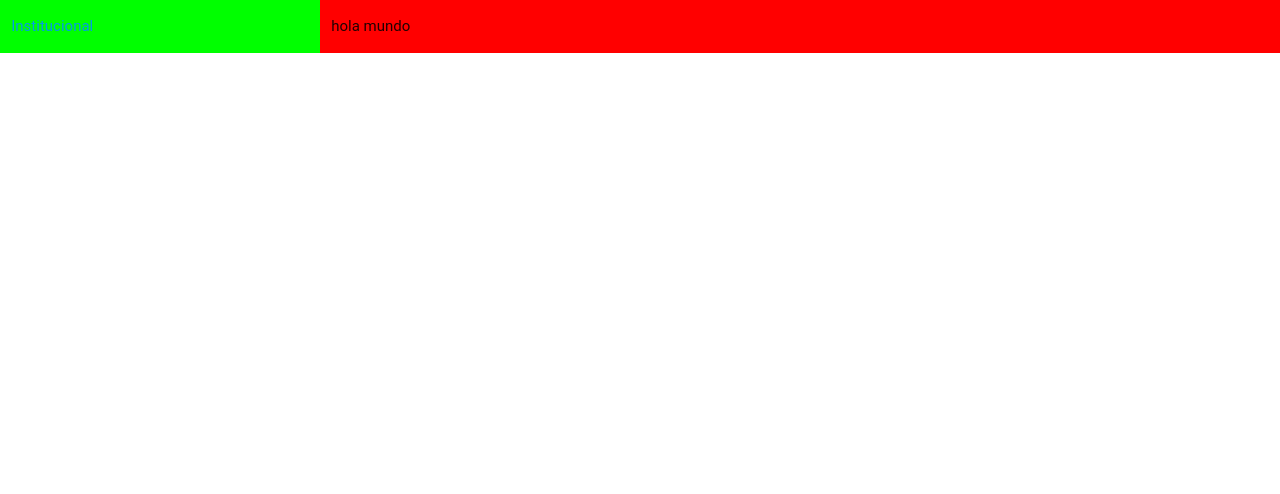
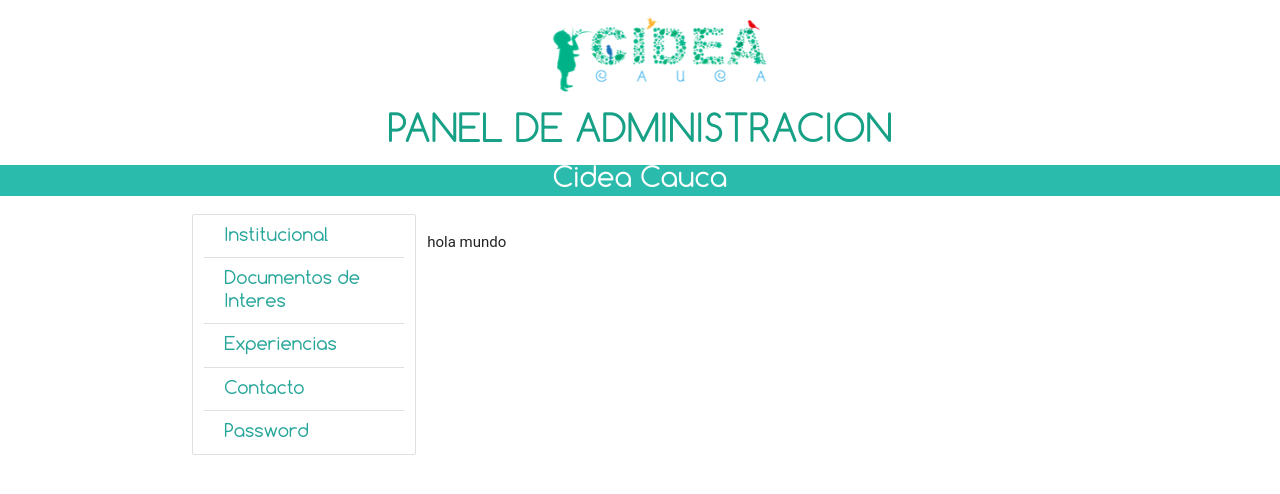
Before and after one commit to pablosanjuan/PHP_cideacauca, a PHP site: page /administrador.html in a window 1280 px wide. Shown: the top 494 px of the page. Run offline with PHP 8.4, Linux system fonts and the light colour scheme; some web fonts are replaced.

Commit message:
panel admon

```diff
--- a/administrador.html
+++ b/administrador.html
@@ -9,14 +9,22 @@
     </head>
 
 <body>
-	<div class="row hide-on-med-and-down">
-	  <div class="col s3" style="background:#00ff00; height: auto;">
-	    	<ul>
-				<li><a href="#!">Institucional</a></li>
-				<li><a href="#!"></a></li>
-	    	</ul>
+  <div class="center-align">
+    <img width="20%" src="images/cidea.png">
+    <h5 class="titulo1">PANEL DE ADMINISTRACION</h5>
   </div>
-	  <div class="col s9" style="background:#ff0000; height: auto;">
+  <div class="degradado center-align ">
+    <h5 class="titulo2-blanco">Cidea Cauca</h5>
+  </div>
+  <div class="row container hide-on-med-and-down">
+    <div class="collection col s3">
+      <a href="#!" class="collection-item titulo4">Institucional</a>
+      <a href="#!" class="collection-item titulo4">Documentos de Interes</a>
+      <a href="#!" class="collection-item titulo4">Experiencias</a>
+      <a href="#!" class="collection-item titulo4">Contacto</a>
+      <a href="#!" class="collection-item titulo4">Password</a>
+    </div>
+    <div class="col s9" style="margin-top:10px">
       <ul>
         <li>hola mundo</li>
       </ul>
--- a/css/estilos.css
+++ b/css/estilos.css
@@ -157,6 +157,24 @@ footer {
 	color:#16a085;
 	font-size: 28px;
 }
+
+.titulo3{
+	font-family: tittle-text-regular;
+	color:#16a085;
+	font-size: 22px;
+}
+
+.titulo4{
+	font-family: tittle-text-regular;
+	color:#16a085;
+	font-size: 18px;
+}
+
+.titulo2-blanco{
+	font-family: tittle-text-regular;
+	color:#fff;
+	font-size: 28px;
+}
 .contenido1{
 	font-family: normal-text;
 	color:#000;
@@ -167,6 +185,12 @@ footer {
 	font-family: normal-text;
 	color:#000;
 	font-size: 10px;
+}
+
+.contenido3{
+	font-family: normal-text;
+	color:#000;
+	font-size: 16px;
 }
 .be-white{
 	background: #fff;
@@ -191,7 +215,7 @@ footer {
 	overflow-y: auto;
 }
 .content{
-	padding: 20px;
+	padding: 10px;
 	-webkit-border-radius: 11px;
 	-moz-border-radius: 11px;
 	-o-border-radius: 11px;
```
Also changed, not shown: sesion.html (+4 -4 lines). Lines whose indentation alone changed are shown as unchanged.
